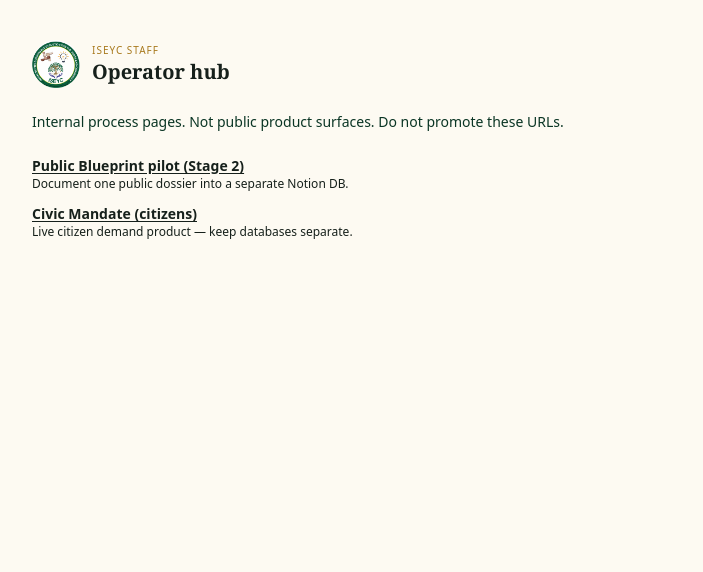
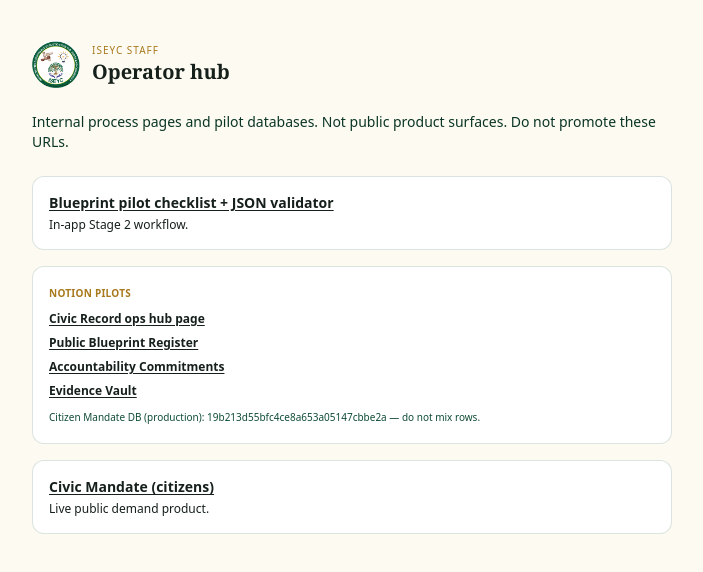
Before and after one commit to mrzulqarnainnadabo/2027-street-mandate, a Next.js app: page /operators in a window 1280 px wide. Shown: the top 572 px of the page, without its empty margins (288-991 px from the left). Built offline with nearby package versions, Linux system fonts and the light colour scheme.

Commit message:
feat: operators hub links live Notion pilot DBs + Evidence

```diff
--- a/app/operators/page.tsx
+++ b/app/operators/page.tsx
@@ -1,6 +1,13 @@
 import type { Metadata } from "next";
 import Link from "next/link";
 import { ISEYC_SEAL_SRC } from "@/lib/brand";
+import {
+  BLUEPRINT_PILOT_NOTION_URL,
+  COMMITMENT_PILOT_NOTION_URL,
+  EVIDENCE_PILOT_NOTION_URL,
+  CIVIC_RECORD_OPS_HUB_URL,
+  MANDATE_DATABASE_ID_KNOWN,
+} from "@/lib/civic-record/notion-pilot-ids";
 
 export const metadata: Metadata = {
   title: "Operators | ISEYC",
@@ -18,23 +25,73 @@ export default function OperatorsIndexPage() {
         </div>
       </div>
       <p className="text-sm text-forest-700">
-        Internal process pages. Not public product surfaces. Do not promote these URLs.
+        Internal process pages and pilot databases. Not public product surfaces. Do not promote these
+        URLs.
       </p>
-      <ul className="mt-6 space-y-3 text-sm">
-        <li>
+
+      <ul className="mt-6 space-y-4 text-sm">
+        <li className="rounded-xl border border-forest-500/15 bg-white p-4">
           <Link
             href="/operators/blueprint-pilot"
             className="font-semibold text-forest-800 underline underline-offset-2"
           >
-            Public Blueprint pilot (Stage 2)
+            Blueprint pilot checklist + JSON validator
           </Link>
-          <p className="text-xs text-forest-600">Document one public dossier into a separate Notion DB.</p>
+          <p className="mt-1 text-xs text-forest-600">In-app Stage 2 workflow.</p>
         </li>
-        <li>
+        <li className="rounded-xl border border-forest-500/15 bg-white p-4">
+          <p className="text-[10px] font-bold uppercase tracking-wide text-gold-600">Notion pilots</p>
+          <ul className="mt-2 space-y-2 text-xs">
+            <li>
+              <a
+                href={CIVIC_RECORD_OPS_HUB_URL}
+                className="font-semibold text-forest-800 underline underline-offset-2"
+                target="_blank"
+                rel="noreferrer"
+              >
+                Civic Record ops hub page
+              </a>
+            </li>
+            <li>
+              <a
+                href={BLUEPRINT_PILOT_NOTION_URL}
+                className="font-semibold text-forest-800 underline underline-offset-2"
+                target="_blank"
+                rel="noreferrer"
+              >
+                Public Blueprint Register
+              </a>
+            </li>
+            <li>
+              <a
+                href={COMMITMENT_PILOT_NOTION_URL}
+                className="font-semibold text-forest-800 underline underline-offset-2"
+                target="_blank"
+                rel="noreferrer"
+              >
+                Accountability Commitments
+              </a>
+            </li>
+            <li>
+              <a
+                href={EVIDENCE_PILOT_NOTION_URL}
+                className="font-semibold text-forest-800 underline underline-offset-2"
+                target="_blank"
+                rel="noreferrer"
+              >
+                Evidence Vault
+              </a>
+            </li>
+          </ul>
+          <p className="mt-2 text-[10px] text-forest-500">
+            Citizen Mandate DB (production): {MANDATE_DATABASE_ID_KNOWN} — do not mix rows.
+          </p>
+        </li>
+        <li className="rounded-xl border border-forest-500/15 bg-white p-4">
           <Link href="/" className="font-semibold text-forest-800 underline underline-offset-2">
             Civic Mandate (citizens)
           </Link>
-          <p className="text-xs text-forest-600">Live citizen demand product — keep databases separate.</p>
+          <p className="mt-1 text-xs text-forest-600">Live public demand product.</p>
         </li>
       </ul>
     </div>
```
